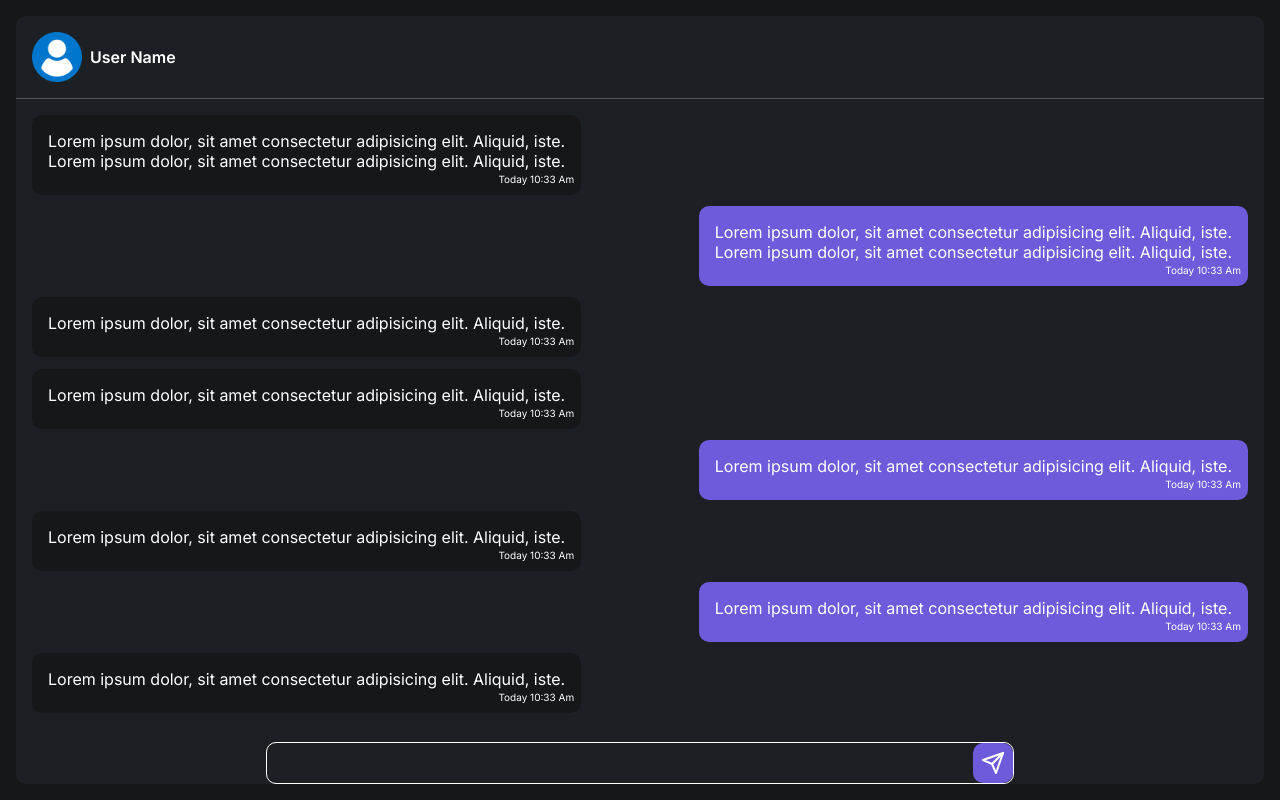
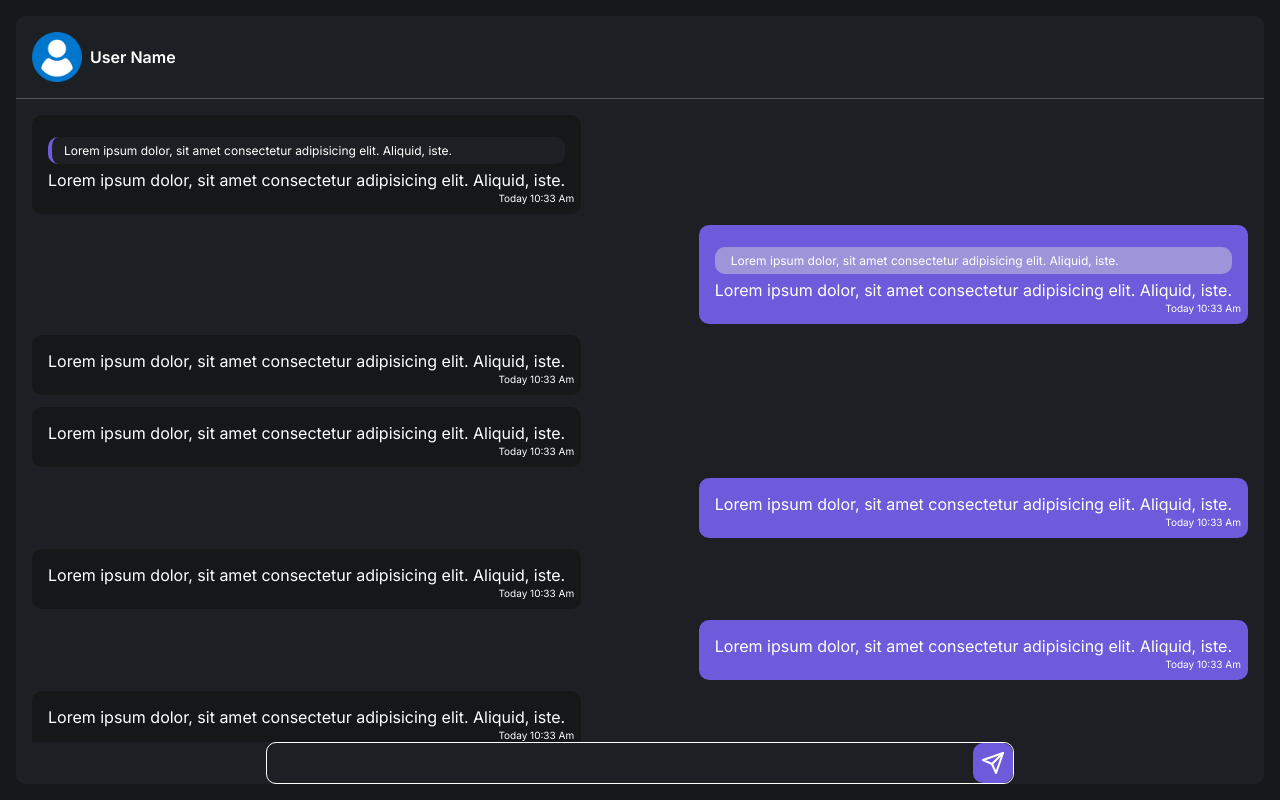
Before and after one commit to MehfoozurRehman/devscot-management, a Next.js app: page /admin/1 in a window 1280 px wide. Built offline with nearby package versions, Linux system fonts and the light colour scheme.

Commit message:
Update chat.css

```diff
--- a/styles/chat.css
+++ b/styles/chat.css
@@ -65,13 +65,37 @@
   right: 0.7em;
   bottom: 1em;
 }
-
+.container__main__chat__body__entry__content__reply {
+  display: flex;
+  align-items: center;
+  gap: 0.5em;
+  font-size: 12px;
+  border-left: 4px solid var(--primary);
+  background-color: var(--backgroundDarkColor);
+  border-radius: 10px;
+  padding: 0.5em 1em;
+  margin-top: 0.5em;
+  width: 100%;
+  margin-bottom: 0.5em;
+  cursor: pointer;
+  transition: opacity 0.3s ease-in-out;
+}
+.container__main__chat__body__entry__content__reverse
+  .container__main__chat__body__entry__content__reply {
+  border-left: 4px solid rgb(157, 148, 218);
+  background-color: rgb(157, 148, 218);
+}
+.container__main__chat__body__entry__content__reply:hover {
+  filter: opacity(0.85);
+}
 .container__main__chat__footer {
   width: 100%;
   display: flex;
+  flex-direction: column;
   justify-content: center;
+  align-items: center;
+  gap: 0.5em;
 }
-
 .container__main__chat__footer__input__box {
   border: 1px solid white;
   min-width: 60%;
@@ -122,30 +146,49 @@
   margin-left: 0.5em;
   display: flex;
   transition: all 0.3s ease-in-out;
+  z-index: -1;
+  visibility: hidden;
+  opacity: 0;
+  transform: translateX(-50px);
 }
 
 .container__main__chat__body__entry:hover
   .container__main__chat__body__entry__reply {
-  animation: showReply 0.3s forwards;
-}
-
-@keyframes showReply {
-  from {
-    z-index: -1;
-    visibility: hidden;
-    opacity: 0;
-    transform: translateX(-50px);
-  }
-  to {
-    z-index: 1;
-    opacity: 1;
-    visibility: visible;
-    transform: translateX(0px);
-  }
+  z-index: 1;
+  opacity: 1;
+  visibility: visible;
+  transform: translateX(0px);
 }
 
 .container__main__chat__body__entry__reply:hover {
   color: var(--primary);
+}
+
+.container__main__chat__footer__reply {
+  display: flex;
+  justify-content: center;
+  align-items: center;
+  gap: 0.5em;
+  font-size: 12px;
+  border-left: 4px solid var(--primary);
+  border-top: 1px solid #858585;
+  border-radius: 10px;
+  max-width: 60%;
+}
+.container__main__chat__footer__reply__text {
+  flex: 1;
+  padding: 0.5em 1em;
+}
+.container__main__chat__footer__reply__close {
+  background-color: transparent;
+  border: none;
+  color: white;
+  cursor: pointer;
+  padding: 0.3em;
+  border-radius: 10px;
+}
+.container__main__chat__footer__reply__close:hover {
+  background-color: var(--primary);
 }
 
 @media (max-width: 500px) {
```
